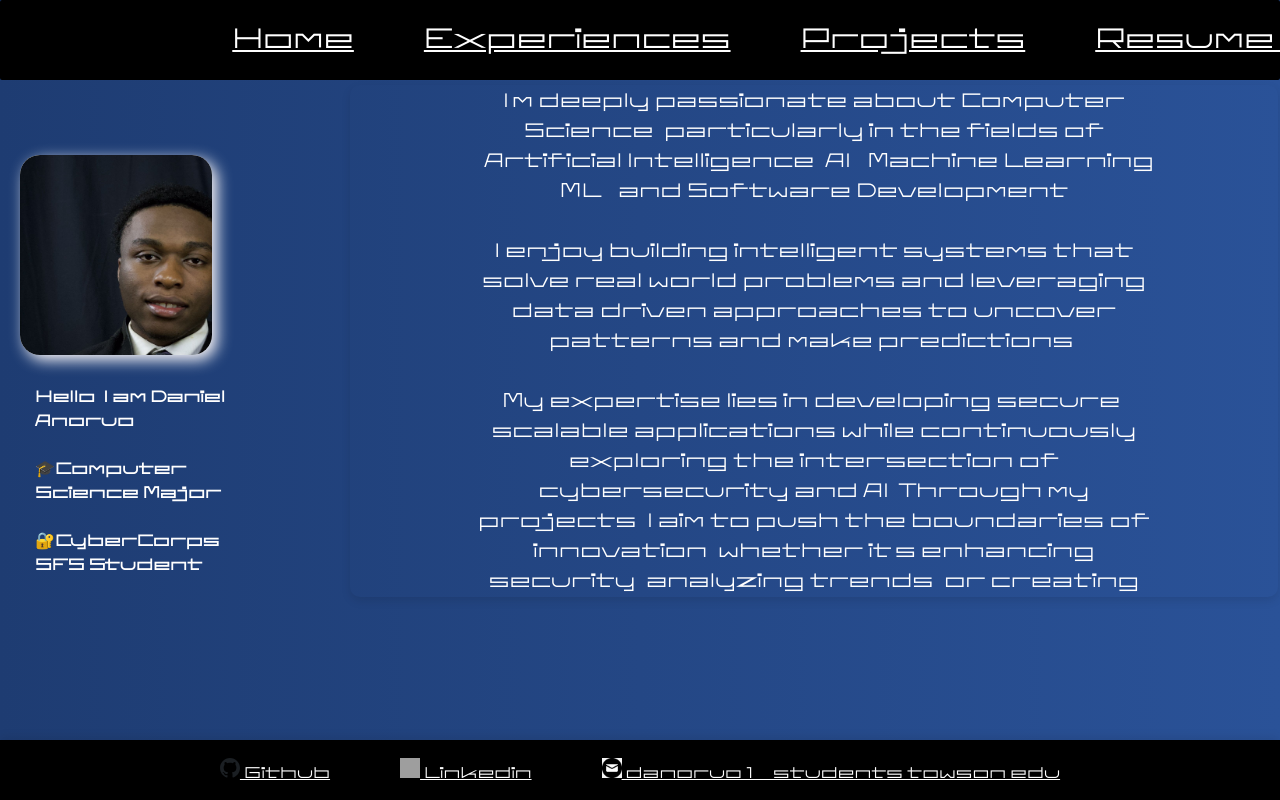
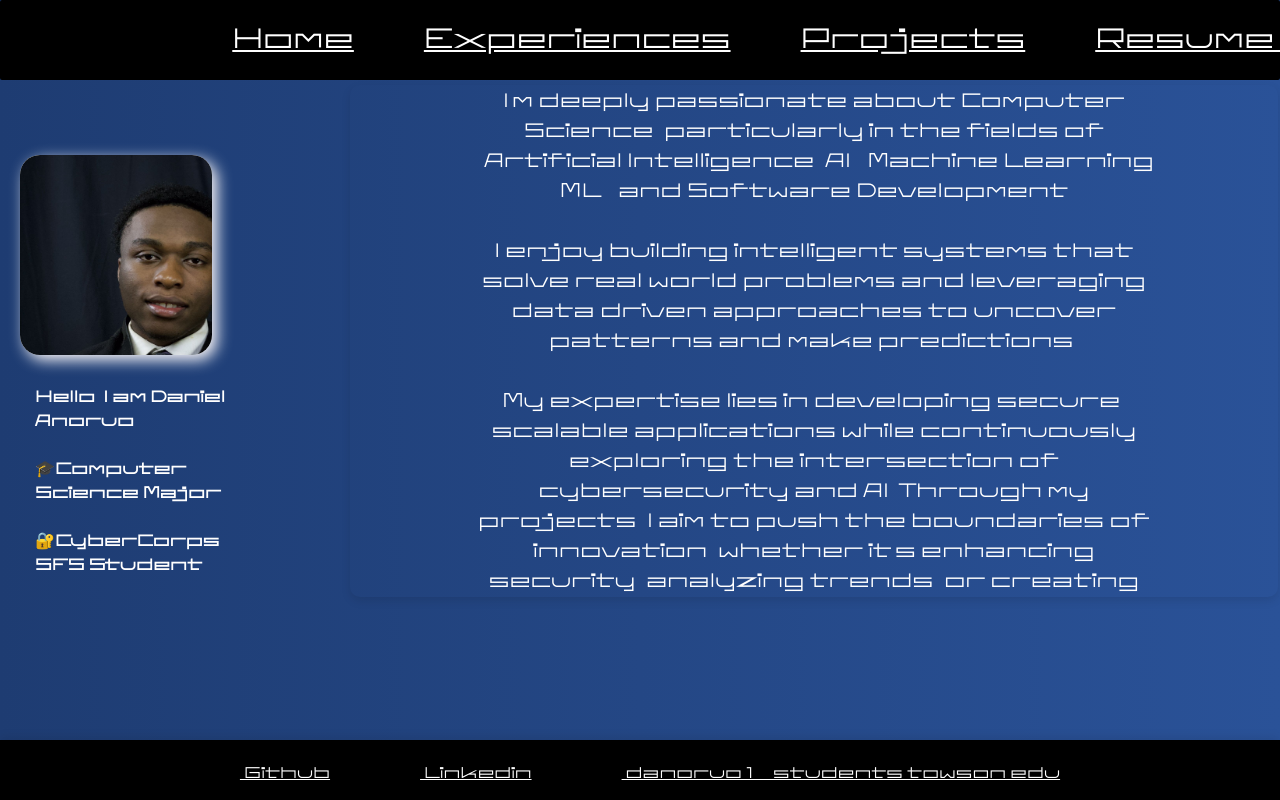
Before and after one commit to danoruo1/newportfolio, a React (Create React App) app in the folder new-portfolio/: page / in a window 1280 px wide. Built offline with nearby package versions, Linux system fonts and the light colour scheme; grey boxes are pictures that could not be loaded.

Commit message:
Update App.js

```diff
--- a/new-portfolio/src/App.js
+++ b/new-portfolio/src/App.js
@@ -144,21 +144,21 @@ function App() {
         <Box sx={{
           background:"transparent",
         }}>
-            <img src='./github.svg' alt="" height={20} width={20}style={{top:"150px",position:"sticky"}}></img>
+            <img src='./github.svg' alt="" height={20} width={20}style={{top:"150px",position:"sticky",opacity:"0"}}></img>
             <a className='navbarText' href='https://github.com/danoruo1' style={{fontFamily:"hackerFont", color:"white"}}> Github </a>
         </Box>
 
         <Box sx={{
           background:"transparent",
         }}>
-            <img src='./linkedin.webp' alt="" height={20} width={20}style={{top:"150px",position:"sticky"}}></img>
+            <img src='./linkedin.webp' alt="" height={20} width={20}style={{top:"150px",position:"sticky",opacity:"0"}}></img>
             <a className='navbarText' href='https://www.linkedin.com/in/daniel-anoruo-b05097268' style={{fontFamily:"hackerFont", color:"white"}}> Linkedin </a>
         </Box>
 
         <Box sx={{
           background:"transparent",
         }}>
-            <img src='./email.jpg' alt="" height={20} width={20}style={{top:"0px",position:"sticky"}}></img>
+            <img src='./email.jpg' alt="" height={20} width={20}style={{top:"0px",position:"sticky",opacity:"0"}}></img>
             <a className='navbarText' href='mailto:danoruo1@students.towson.edu' style={{fontFamily:"hackerFont", color:"white"}}> danoruo1@students.towson.edu </a>
         </Box>
 
```
